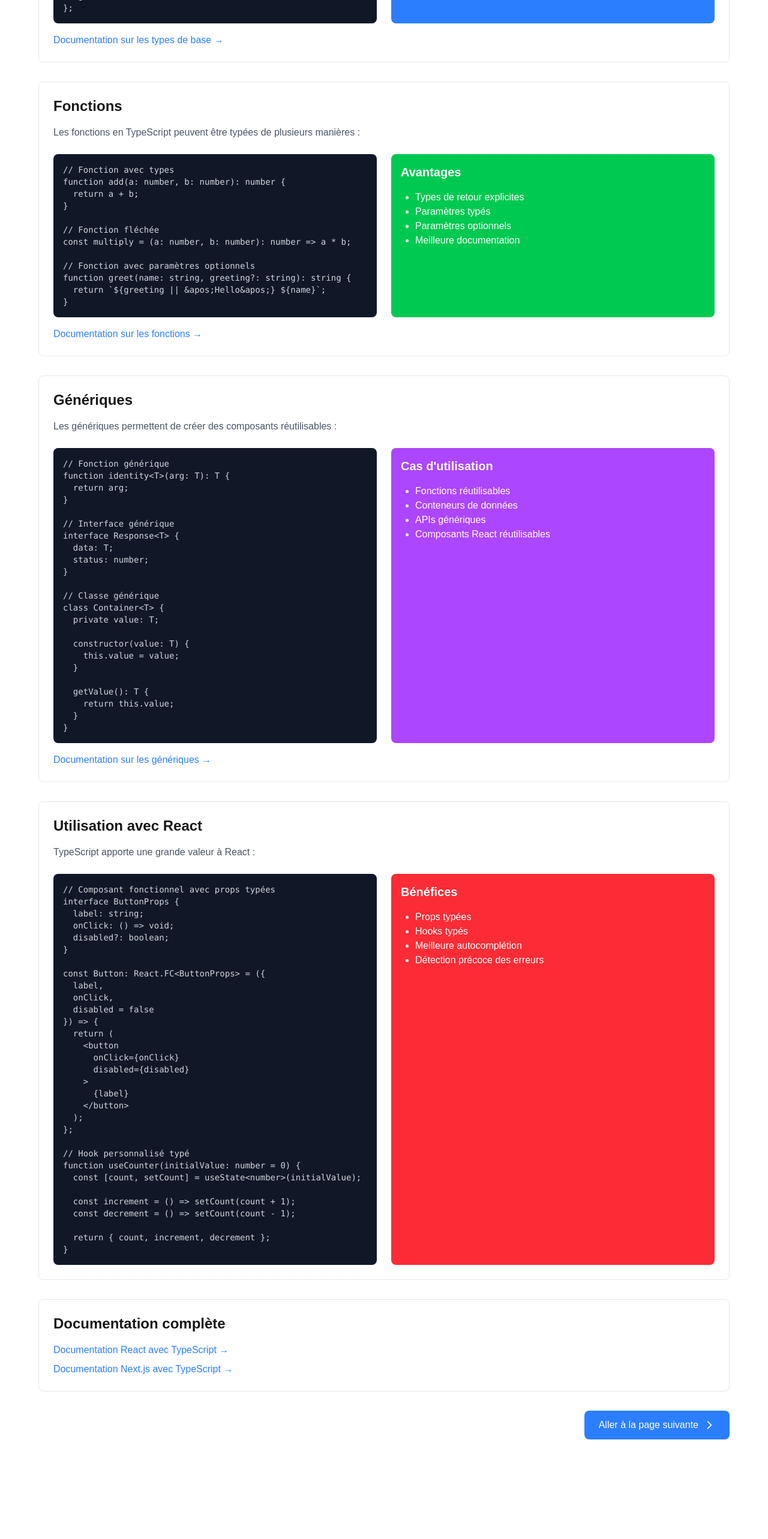
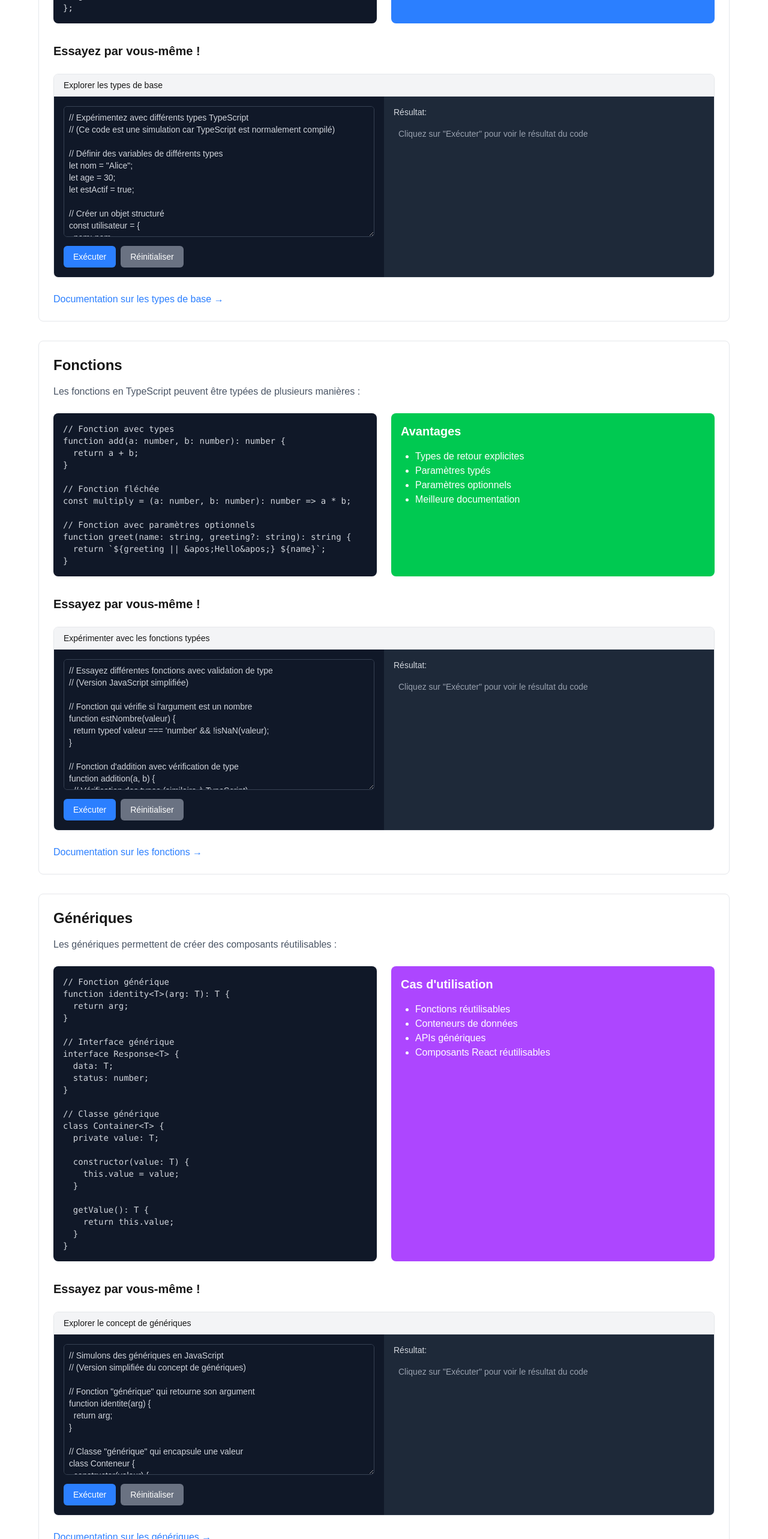
Before and after one commit to 17Sx/react-docs-pmp, a Next.js app: page /typescript in a window 1280 px wide. Shown: the part 980-3546 px from the top of the page at 60% size. Before the commit the page ends 3412 px from the top, so only its background shows below. Built offline with nearby package versions, Linux system fonts and the light colour scheme.

Commit message:
feat: coding area

```diff
--- /dev/null
+++ b/app/components/CodeEditor.tsx
@@ -0,0 +1,109 @@
+'use client';
+
+import React, { useState } from 'react';
+
+interface CodeEditorProps {
+  initialCode: string;
+  language: 'javascript' | 'jsx' | 'html' | 'css' | 'typescript';
+  title?: string;
+}
+
+const CodeEditor: React.FC<CodeEditorProps> = ({
+  initialCode,
+  language,
+  title = 'Exemple interactif'
+}) => {
+  const [code, setCode] = useState(initialCode);
+  const [output, setOutput] = useState<string>('');
+  const [error, setError] = useState<string | null>(null);
+
+  const executeCode = () => {
+    setError(null);
+    setOutput('');
+
+    try {
+      if (language === 'javascript') {
+        const executionFunction = new Function('setOutput', `
+          try {
+            const result = (function() {
+              ${code}
+            })();
+            setOutput(typeof result === 'object' ? JSON.stringify(result, null, 2) : String(result));
+          } catch (e) {
+            throw e;
+          }
+        `);
+
+        executionFunction(setOutput);
+      } else if (language === 'jsx' || language === 'html') {
+        setOutput("Aperçu interactif du code JSX/HTML n'est pas disponible dans cette démo");
+      } else {
+        setOutput(`L'exécution du code ${language} n'est pas encore prise en charge.`);
+      }
+    } catch (e) {
+      setError(e instanceof Error ? e.message : String(e));
+    }
+  };
+
+  const resetCode = () => {
+    setCode(initialCode);
+    setOutput('');
+    setError(null);
+  };
+
+  return (
+    <div className="my-6 rounded-lg overflow-hidden border border-gray-200 dark:border-gray-800">
+      {title && (
+        <div className="bg-gray-100 dark:bg-gray-900 px-4 py-2 border-b border-gray-200 dark:border-gray-800">
+          <h3 className="text-sm font-medium">{title}</h3>
+        </div>
+      )}
+
+      <div className="grid grid-cols-1 md:grid-cols-2 gap-0">
+        <div className="bg-gray-900 p-4">
+          <textarea
+            value={code}
+            onChange={(e) => setCode(e.target.value)}
+            rows={10}
+            className="w-full bg-gray-900 text-gray-300 font-mono text-sm p-2 focus:outline-none border border-gray-700 rounded-md"
+            spellCheck="false"
+          />
+
+          <div className="flex space-x-2 mt-2">
+            <button
+              onClick={executeCode}
+              className="px-4 py-2 bg-blue-500 text-white rounded-md hover:bg-blue-600 transition-colors text-sm"
+            >
+              Exécuter
+            </button>
+            <button
+              onClick={resetCode}
+              className="px-4 py-2 bg-gray-500 text-white rounded-md hover:bg-gray-600 transition-colors text-sm"
+            >
+              Réinitialiser
+            </button>
+          </div>
+        </div>
+
+        <div className="bg-gray-800 p-4">
+          <h4 className="text-sm font-medium text-gray-300 mb-2">Résultat:</h4>
+          {error ? (
+            <div className="text-red-400 font-mono text-sm whitespace-pre-wrap p-2 border border-red-500 rounded-md bg-red-900/20">
+              {error}
+            </div>
+          ) : output ? (
+            <div className="text-green-400 font-mono text-sm whitespace-pre-wrap p-2 border border-green-500 rounded-md bg-green-900/20">
+              {output}
+            </div>
+          ) : (
+            <div className="text-gray-400 font-mono text-sm p-2">
+              Cliquez sur &quot;Exécuter&quot; pour voir le résultat du code
+            </div>
+          )}
+        </div>
+      </div>
+    </div>
+  );
+};
+
+export default CodeEditor;
--- a/app/components/Navbar.tsx
+++ b/app/components/Navbar.tsx
@@ -46,14 +46,12 @@ const Navbar = () => {
                 className="rounded-full"
               />
               <span className="text-2xl font-bold">/</span>
-
               <Image
                 src="/logosx.png"
                 alt="Logo 17Sx"
                 width={50}
                 height={50}
               />
-
             </div>
           </Link>
 
--- a/app/installation/page.tsx
+++ b/app/installation/page.tsx
@@ -205,7 +205,7 @@ npm run dev`}
 
         <div className="flex justify-end mt-8">
         <Link
-          href="/reactjs"
+          href="/react  "
           className="inline-flex items-center px-6 py-3 rounded-lg bg-blue-500 text-white hover:bg-blue-600 transition-colors"
         >
           Aller à la page suivante
--- a/app/react/page.tsx
+++ b/app/react/page.tsx
@@ -1,5 +1,8 @@
+'use client';
+
 import Compteur from '../components/Compteur';
 import Link from 'next/link';
+import CodeEditor from '../components/CodeEditor';
 
 export default function React() {
   return (
@@ -54,6 +57,33 @@ export default function React() {
               <p>Ceci est mon premier composant</p>
             </div>
           </div>
+
+          <div className="mt-8">
+            <h3 className="text-xl font-semibold mb-4">Essayez par vous-même !</h3>
+            <CodeEditor
+              initialCode={`// Voici comment créer un composant React
+// (notez que ce code est uniquement pour démonstration)
+
+// Créez une fonction qui retourne un élément
+function creerUnElement(type, contenu) {
+  return { type, contenu };
+}
+
+// Créez un composant simple
+function MonComposant() {
+  return creerUnElement("div", "Bonjour tout le monde!");
+}
+
+// Appelez votre composant dans votre application
+const element = MonComposant();
+
+// Affichez le résultat
+return element;`}
+              language="javascript"
+              title="Créez votre propre composant"
+            />
+          </div>
+
           <a
             href="https://react.dev/learn/your-first-component"
             target="_blank"
@@ -89,6 +119,26 @@ export default function React() {
               <h1 className="text-xl font-bold">Bonjour Alice !</h1>
             </div>
           </div>
+
+          <div className="mt-8">
+            <h3 className="text-xl font-semibold mb-4">Essayez par vous-même !</h3>
+            <CodeEditor
+              initialCode={`// Créez un composant qui utilise des props
+function Salutation(props) {
+  return "Bonjour " + props.nom + " !";
+}
+
+// Appelez le composant avec différentes props
+const resultat1 = Salutation({nom: "Monde"});
+const resultat2 = Salutation({nom: "Alice"});
+
+// Le résultat sera affiché
+return resultat1 + "\\n" + resultat2;`}
+              language="javascript"
+              title="Expérimentez avec les props"
+            />
+          </div>
+
           <a
             href="https://react.dev/learn/passing-props-to-a-component"
             target="_blank"
@@ -131,6 +181,29 @@ function Compteur() {
               <Compteur />
             </div>
           </div>
+
+          <div className="mt-8">
+            <h3 className="text-xl font-semibold mb-4">Essayez par vous-même !</h3>
+            <CodeEditor
+              initialCode={`// Simulons le comportement d'un compteur
+let compteur = 0;
+
+// Fonction pour incrémenter le compteur
+function incrementer() {
+  compteur += 1;
+  return "Compteur incrémenté à : " + compteur;
+}
+
+// Incrémentons plusieurs fois pour simuler
+// l'utilisation du state dans React
+incrementer();
+incrementer();
+return incrementer();`}
+              language="javascript"
+              title="Simulez le fonctionnement du state"
+            />
+          </div>
+
           <a
             href="https://react.dev/learn/state-a-components-memory"
             target="_blank"
--- a/app/typescript/page.tsx
+++ b/app/typescript/page.tsx
@@ -1,6 +1,6 @@
-
 import Link from "next/link";
 import { Metadata } from 'next';
+import CodeEditor from "../components/CodeEditor";
 
 export const metadata: Metadata = {
   title: 'TypeScript Documentation | PMP',
@@ -82,6 +82,39 @@ const user: User = {
               </ul>
             </div>
           </div>
+
+          <div className="mt-8">
+            <h3 className="text-xl font-semibold mb-4">Essayez par vous-même !</h3>
+            <CodeEditor
+              initialCode={`// Expérimentez avec différents types TypeScript
+// (Ce code est une simulation car TypeScript est normalement compilé)
+
+// Définir des variables de différents types
+let nom = "Alice";
+let age = 30;
+let estActif = true;
+
+// Créer un objet structuré
+const utilisateur = {
+  nom: nom,
+  age: age,
+  estActif: estActif
+};
+
+// En JavaScript normal, les vérifications de type se font à l'exécution
+function verifierType(valeur) {
+  return typeof valeur;
+}
+
+// Afficher les résultats
+return "Nom: " + nom + " (" + verifierType(nom) + ")\\n" +
+       "Âge: " + age + " (" + verifierType(age) + ")\\n" +
+       "Actif: " + estActif + " (" + verifierType(estActif) + ")\\n" +
+       "Utilisateur: " + JSON.stringify(utilisateur);`}
+              language="javascript"
+              title="Explorer les types de base"
+            />
+          </div>
           <a
             href="https://www.typescriptlang.org/docs/handbook/basic-types.html"
             target="_blank"
@@ -124,6 +157,47 @@ function greet(name: string, greeting?: string): string {
                 <li>Meilleure documentation</li>
               </ul>
             </div>
+          </div>
+
+          <div className="mt-8">
+            <h3 className="text-xl font-semibold mb-4">Essayez par vous-même !</h3>
+            <CodeEditor
+              initialCode={`// Essayez différentes fonctions avec validation de type
+// (Version JavaScript simplifiée)
+
+// Fonction qui vérifie si l'argument est un nombre
+function estNombre(valeur) {
+  return typeof valeur === 'number' && !isNaN(valeur);
+}
+
+// Fonction d'addition avec vérification de type
+function addition(a, b) {
+  // Vérification des types (similaire à TypeScript)
+  if (!estNombre(a) || !estNombre(b)) {
+    return "Erreur: Les deux arguments doivent être des nombres";
+  }
+  return a + b;
+}
+
+// Fonction avec paramètre optionnel
+function saluer(nom, salutation = "Bonjour") {
+  return salutation + " " + nom + " !";
+}
+
+// Test des fonctions
+const resultat1 = addition(5, 3);
+const resultat2 = addition("5", 3);
+const resultat3 = saluer("Alice");
+const resultat4 = saluer("Bob", "Salut");
+
+// Afficher les résultats
+return "Addition(5, 3): " + resultat1 + "\\n" +
+       "Addition('5', 3): " + resultat2 + "\\n" +
+       "Saluer('Alice'): " + resultat3 + "\\n" +
+       "Saluer('Bob', 'Salut'): " + resultat4;`}
+              language="javascript"
+              title="Expérimenter avec les fonctions typées"
+            />
           </div>
           <a
             href="https://www.typescriptlang.org/docs/handbook/functions.html"
@@ -178,6 +252,53 @@ class Container<T> {
                 <li>Composants React réutilisables</li>
               </ul>
             </div>
+          </div>
+
+          <div className="mt-8">
+            <h3 className="text-xl font-semibold mb-4">Essayez par vous-même !</h3>
+            <CodeEditor
+              initialCode={`// Simulons des génériques en JavaScript
+// (Version simplifiée du concept de génériques)
+
+// Fonction "générique" qui retourne son argument
+function identite(arg) {
+  return arg;
+}
+
+// Classe "générique" qui encapsule une valeur
+class Conteneur {
+  constructor(valeur) {
+    this.valeur = valeur;
+  }
+
+  getValeur() {
+    return this.valeur;
+  }
+
+  setValeur(nouvelleValeur) {
+    this.valeur = nouvelleValeur;
+    return this;
+  }
+}
+
+// Créer un conteneur de nombre
+const conteneurNombre = new Conteneur(42);
+
+// Créer un conteneur de chaîne
+const conteneurChaine = new Conteneur("Hello");
+
+// Créer un conteneur d'objet
+const conteneurObjet = new Conteneur({ id: 1, nom: "Alice" });
+
+// Afficher les résultats
+return "Identité(42): " + identite(42) + "\\n" +
+       "Identité('Hello'): " + identite("Hello") + "\\n" +
+       "Conteneur nombre: " + conteneurNombre.getValeur() + "\\n" +
+       "Conteneur chaîne: " + conteneurChaine.getValeur() + "\\n" +
+       "Conteneur objet: " + JSON.stringify(conteneurObjet.getValeur());`}
+              language="javascript"
+              title="Explorer le concept de génériques"
+            />
           </div>
           <a
             href="https://www.typescriptlang.org/docs/handbook/generics.html"
@@ -247,25 +368,34 @@ function useCounter(initialValue: number = 0) {
           <h2 className="text-2xl font-semibold mb-4">Documentation complète</h2>
           <div className="mt-4 space-y-2">
             <a
+              href="https://www.typescriptlang.org/docs/"
+              target="_blank"
+              rel="noopener noreferrer"
+              className="text-blue-500 hover:text-blue-600 dark:text-blue-400 dark:hover:text-blue-300 block"
+            >
+              Documentation officielle TypeScript →
+            </a>
+            <a
               href="https://react.dev/learn/typescript"
               target="_blank"
               rel="noopener noreferrer"
               className="text-blue-500 hover:text-blue-600 dark:text-blue-400 dark:hover:text-blue-300 block"
             >
-              Documentation React avec TypeScript →
+              TypeScript avec React →
             </a>
             <a
-              href="https://nextjs.org/docs/app/building-your-application/configuring/typescript"
+              href="https://www.typescriptlang.org/play"
               target="_blank"
               rel="noopener noreferrer"
               className="text-blue-500 hover:text-blue-600 dark:text-blue-400 dark:hover:text-blue-300 block"
             >
-              Documentation Next.js avec TypeScript →
+              TypeScript Playground →
             </a>
           </div>
         </section>
+      </div>
 
-        <div className="flex justify-end mt-8">
+      <div className="flex justify-end mt-8">
         <Link
           href="/prisma"
           className="inline-flex items-center px-6 py-3 rounded-lg bg-blue-500 text-white hover:bg-blue-600 transition-colors"
@@ -276,8 +406,6 @@ function useCounter(initialValue: number = 0) {
           </svg>
         </Link>
       </div>
-
-      </div>
     </div>
   );
 }
--- a/package.json
+++ b/package.json
@@ -22,6 +22,8 @@
     "@types/react-dom": "^19",
     "eslint": "^9",
     "eslint-config-next": "15.3.0",
+    "monaco-editor": "^0.52.2",
+    "react-monaco-editor": "^0.58.0",
     "tailwindcss": "^4",
     "typescript": "^5"
   }
```
Also changed, not shown: 1 other file (tests, documents, lock files or other folders). Lines whose indentation alone changed are shown as unchanged.
